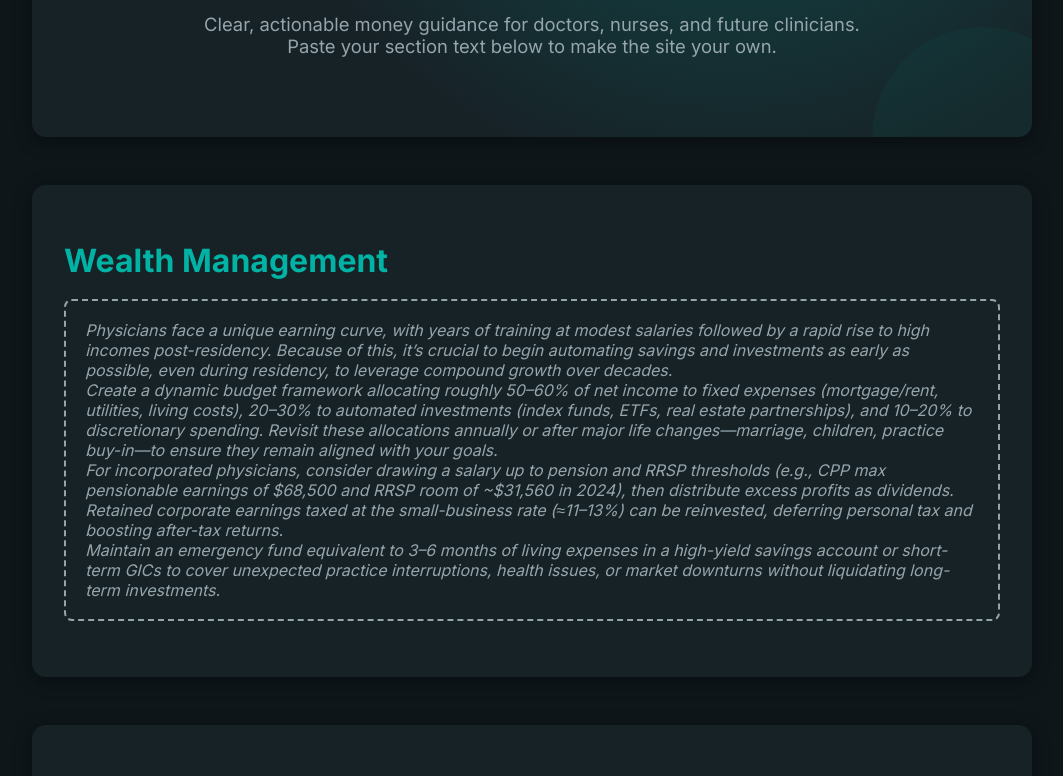
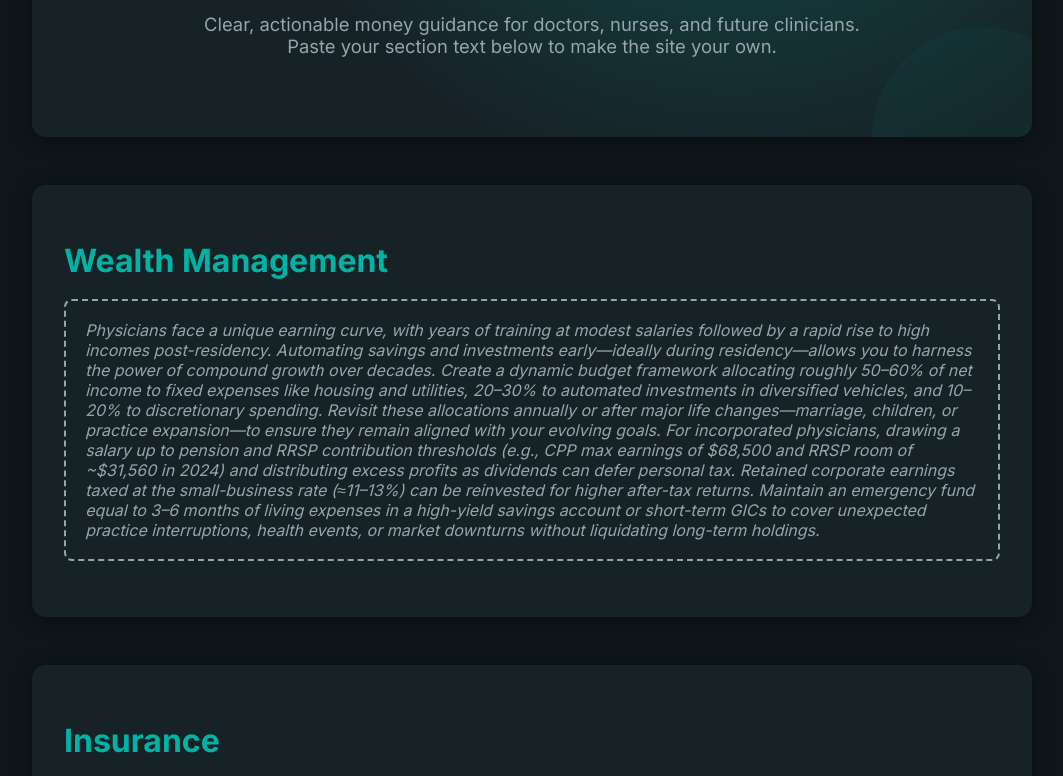
Before and after one commit to KombatDesigns/mywebsite, a plain HTML site: page index.html in a window 1280 px wide. Shown: the part 571-1347 px from the top of the page, without its empty margins (108-1171 px from the left). Drawn offline with Linux system fonts and the light colour scheme.

Commit message:
Update index.html

```diff
--- a/index.html
+++ b/index.html
@@ -145,10 +145,14 @@
   </section>
 
   <!-- ======  CONTENT PLACEHOLDERS  ====== -->
-  <section id="wealth"><h2 class="section-title">Wealth Management</h2><div class="placeholder"><p>Physicians face a unique earning curve, with years of training at modest salaries followed by a rapid rise to high incomes post-residency. Because of this, it’s crucial to begin automating savings and investments as early as possible, even during residency, to leverage compound growth over decades.</p>
-    <p>Create a dynamic budget framework allocating roughly 50–60% of net income to fixed expenses (mortgage/rent, utilities, living costs), 20–30% to automated investments (index funds, ETFs, real estate partnerships), and 10–20% to discretionary spending. Revisit these allocations annually or after major life changes—marriage, children, practice buy-in—to ensure they remain aligned with your goals.</p>
-    <p>For incorporated physicians, consider drawing a salary up to pension and RRSP thresholds (e.g., CPP max pensionable earnings of $68,500 and RRSP room of ~$31,560 in 2024), then distribute excess profits as dividends. Retained corporate earnings taxed at the small-business rate (≈11–13%) can be reinvested, deferring personal tax and boosting after-tax returns.</p>
-    <p>Maintain an emergency fund equivalent to 3–6 months of living expenses in a high-yield savings account or short-term GICs to cover unexpected practice interruptions, health issues, or market downturns without liquidating long-term investments.</p></div></section>
+  <section id="wealth"><h2 class="section-title">Wealth Management</h2><div class="placeholder"> <p>Physicians face a unique earning curve, with years of training at modest salaries followed by a rapid rise to high incomes post-residency. Automating savings and investments early—ideally during residency—allows you to harness the power of compound growth over decades.
+
+    Create a dynamic budget framework allocating roughly 50–60% of net income to fixed expenses like housing and utilities, 20–30% to automated investments in diversified vehicles, and 10–20% to discretionary spending. Revisit these allocations annually or after major life changes—marriage, children, or practice expansion—to ensure they remain aligned with your evolving goals.
+
+    For incorporated physicians, drawing a salary up to pension and RRSP contribution thresholds (e.g., CPP max earnings of $68,500 and RRSP room of ~$31,560 in 2024) and distributing excess profits as dividends can defer personal tax. Retained corporate earnings taxed at the small-business rate (≈11–13%) can be reinvested for higher after-tax returns.
+
+    Maintain an emergency fund equal to 3–6 months of living expenses in a high-yield savings account or short-term GICs to cover unexpected practice interruptions, health events, or market downturns without liquidating long-term holdings.</p>
+</div></section>
   <section id="insurance"><h2 class="section-title">Insurance</h2><div class="placeholder">🖊️ Healthcare professionals’ greatest asset is earning capacity. Own-occupation disability insurance should be first priority; look for policies guaranteeing benefits if you cannot perform your specialty duties. Analyze association group plans (OMA, AMA) versus private insurers—evaluate premium stability, benefit definitions, cost-of-living riders, future-purchase options, and portability when changing jobs or locations.
 
 Term life insurance ensures dependents’ financial security—calculate coverage to pay off mortgages, student debts, and fund children’s education. Permanent policies (whole or universal life) can supplement estate planning by providing tax-free death benefits to cover capital gains or business succession costs.
```
